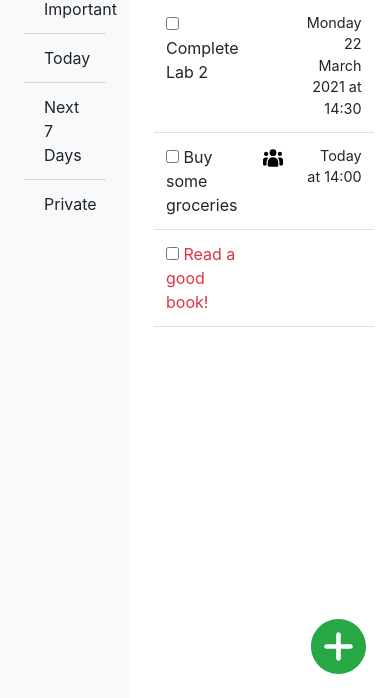
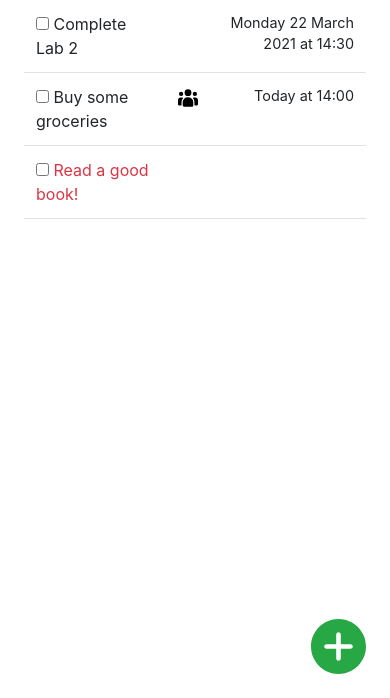
Before and after one commit to se98100/polito-WA1-labs, a plain HTML site: page lab2/index.html in a window 390 px wide. Shown: the part 146-844 px from the top of the page. Drawn offline with nearby package versions, Linux system fonts and the light colour scheme.

Commit message:
main responsive

```diff
--- a/lab2/index.html
+++ b/lab2/index.html
@@ -32,7 +32,7 @@
         </header>
 
         <main class="d-flex flex-grow-1">
-            <div class="col-4 bg-light" id="filter">
+            <div class="d-none d-md-block col-4 bg-light" id="filter">
                 <ul class="list-group p-4 list-group-flush">
                     <li class="list-group-item active">All</li>
                     <li class="list-group-item">Important</li>
@@ -42,7 +42,7 @@
                 </ul>
             </div>
 
-            <div class="col-8 p-4">
+            <div class="col-12 col-md-8 p-4">
                 <h1>All</h1>
                 <table class="table mt-3">
                     <tr>
```
